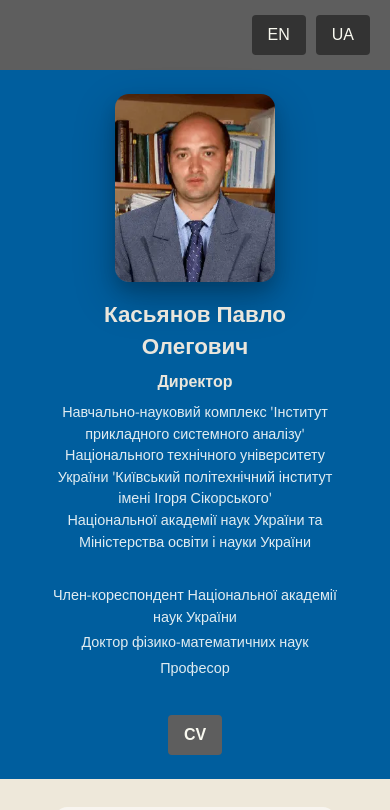
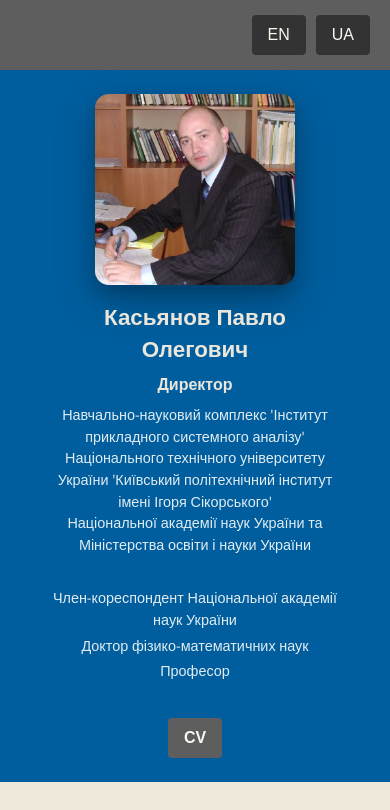
Before and after one commit to pavkas2024/resume, a React (Create React App) app: page / in a window 390 px wide. Shown: the top 810 px of the page. Built offline with nearby package versions, Linux system fonts and the light colour scheme; a web font is replaced by a local one.

Commit message:
changed photo

```diff
--- a/src/components/Hero/Hero.jsx
+++ b/src/components/Hero/Hero.jsx
@@ -23,7 +23,7 @@
                                     src={process.env.PUBLIC_URL + '/files/photo.webp'}
                                     alt="Pavlo Kasyanov"
                                     width="280"
-                                    height="360"
+                                    height="280"
                                     loading="eager"
                                     decoding="async"
                                     fetchpriority="high"
--- a/src/components/Hero/Hero.module.css
+++ b/src/components/Hero/Hero.module.css
@@ -105,7 +105,7 @@
 @media screen and (min-width: 320px) {
 
 .imageWrapper{
-    max-width: 220px;
+    max-width: 240px;
 }
 
 .name{
@@ -220,7 +220,7 @@
     }
 
     .imageWrapper {
-      max-width: 160px;
+      max-width: 200px;
     }
 
     .name {
```
Also changed, not shown: public/files/photo.webp.
